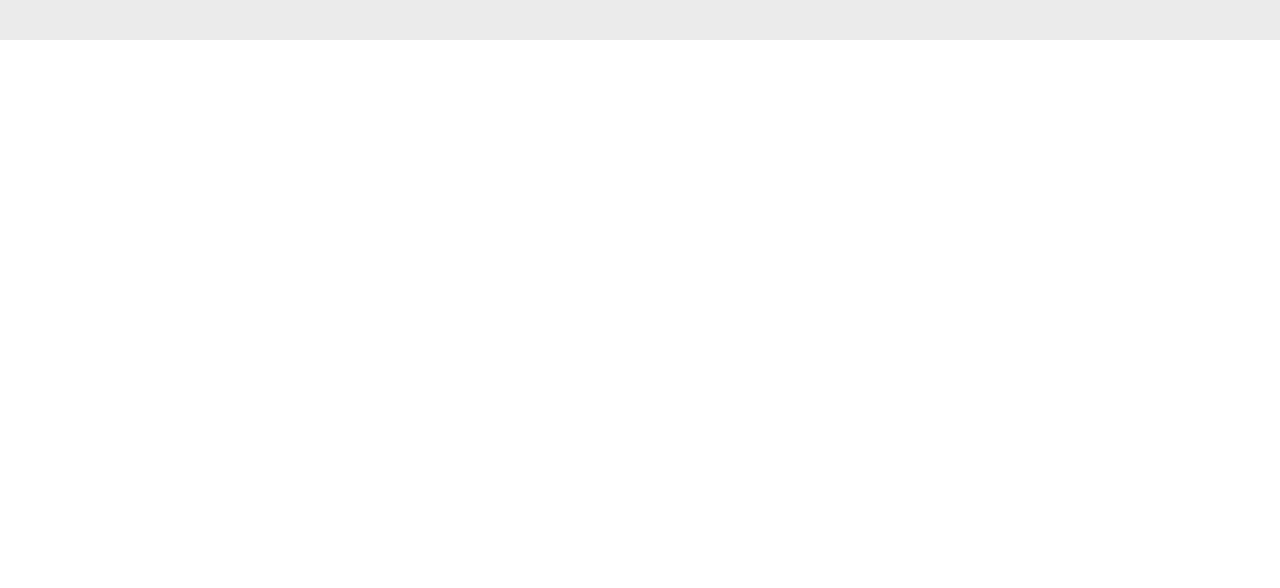
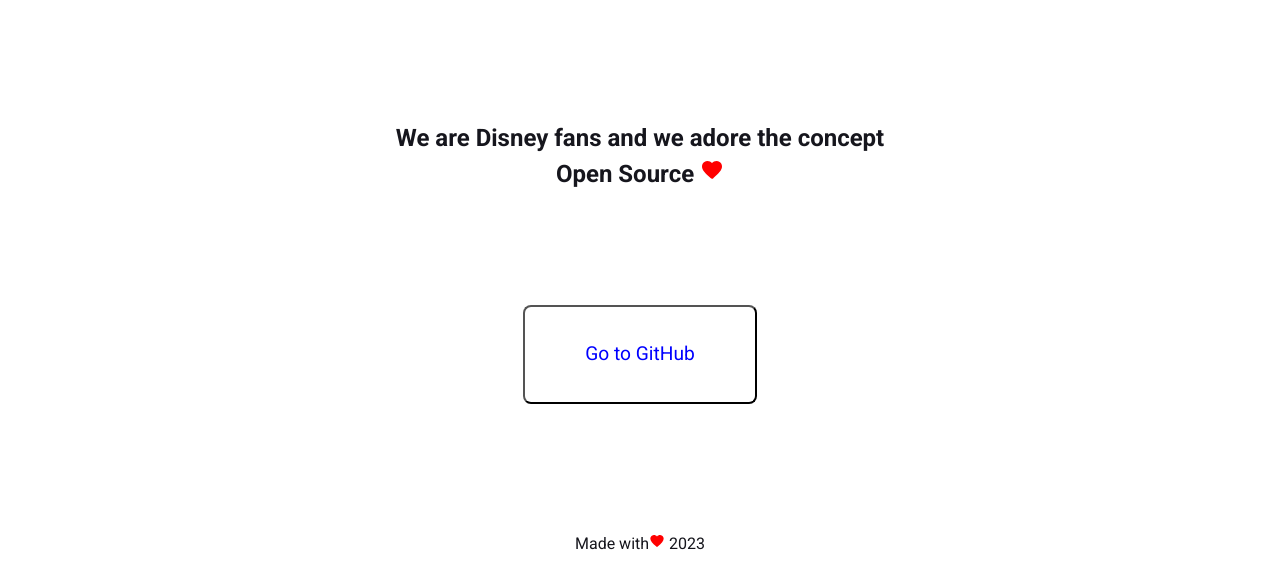
Before and after one commit to katarzynaFronc/DisneyCharacters, a React (Vite) app: page / in a window 1280 px wide. Shown: the part 1174-1762 px from the top of the page. Before the commit the page ends 1544 px from the top, so only its background shows below. Built offline with nearby package versions, Linux system fonts and the light colour scheme; no server answers.

Commit message:
add Footer content

```diff
--- a/src/components/BestCharacterCard/BestCharacterCard.styled.ts
+++ b/src/components/BestCharacterCard/BestCharacterCard.styled.ts
@@ -24,9 +24,14 @@
 `;
 
 export const PictureContairer = styled.div`
-  height: 350px;
-  width: 350px;
+  height: 100%;
+  width: 100%;
   border-radius: 20px;
+
+  @media (min-width: 960px) {
+    height: 350px;
+    width: 350px;
+  }
 `;
 
 export const Picture = styled.img`
--- a/src/components/Footer/Footer.component.tsx
+++ b/src/components/Footer/Footer.component.tsx
@@ -1,5 +1,21 @@
-import { FooterContainer } from "./Footer.styled";
+import { Link } from "react-router-dom";
+import { FooterContainer, GitHubButton } from "./Footer.styled";
+import FavoriteRoundedIcon from "@mui/icons-material/FavoriteRounded";
 
 export const Footer = () => {
-  return <FooterContainer />;
+  return (
+    <FooterContainer>
+      <h2>
+        We are Disney fans and we adore the concept
+        <br />
+        Open Source <FavoriteRoundedIcon style={{ color: "#ff0000" }}></FavoriteRoundedIcon>
+      </h2>
+      <a href="https://github.com/katarzynaFronc/DisneyCharacters">
+        <GitHubButton>Go to GitHub</GitHubButton>
+      </a>
+      <p>
+        Made with<FavoriteRoundedIcon style={{ color: "#ff0000", fontSize: 16 }}></FavoriteRoundedIcon> 2023
+      </p>
+    </FooterContainer>
+  );
 };
--- a/src/components/Footer/Footer.styled.ts
+++ b/src/components/Footer/Footer.styled.ts
@@ -1,6 +1,31 @@
 import styled from "styled-components";
 
 export const FooterContainer = styled.div`
-  height: 300px;
+  display: flex;
+  flex-direction: column;
+  align-items: center;
+  justify-content: space-between;
+  box-sizing: border-box;
+  height: 600px;
   background-color: var(--color-primary-light);
+  padding: 100px 0 50px 0;
+
+  h2 {
+    text-align: center;
+    margin: 0;
+    line-height: 150%;
+  }
 `;
+
+export const GitHubButton = styled.button`
+  background-color: var(--color-primary-light);
+  border-radius: 8px;
+  max-width: 250px;
+  padding: 36px 60px;
+  color: blue;
+  font-size: 1.2rem;
+
+  :hover {
+    cursor: pointer;
+  }
+`;
--- a/src/components/MostPopular/MostPopular.styled.ts
+++ b/src/components/MostPopular/MostPopular.styled.ts
@@ -10,7 +10,7 @@
 
   h1 {
     font-size: 3.5rem;
-    padding: 100px 0 0 0;
+    padding: 50px 0 0 0;
     text-align: center;
   }
 `;
@@ -21,9 +21,10 @@
   flex-direction: column;
   gap: 24px;
   margin: auto;
-  height: 500px;
+  height: auto;
 
   @media (min-width: 960px) {
+    height: 500px;
     flex-direction: row;
   }
 `;
```
